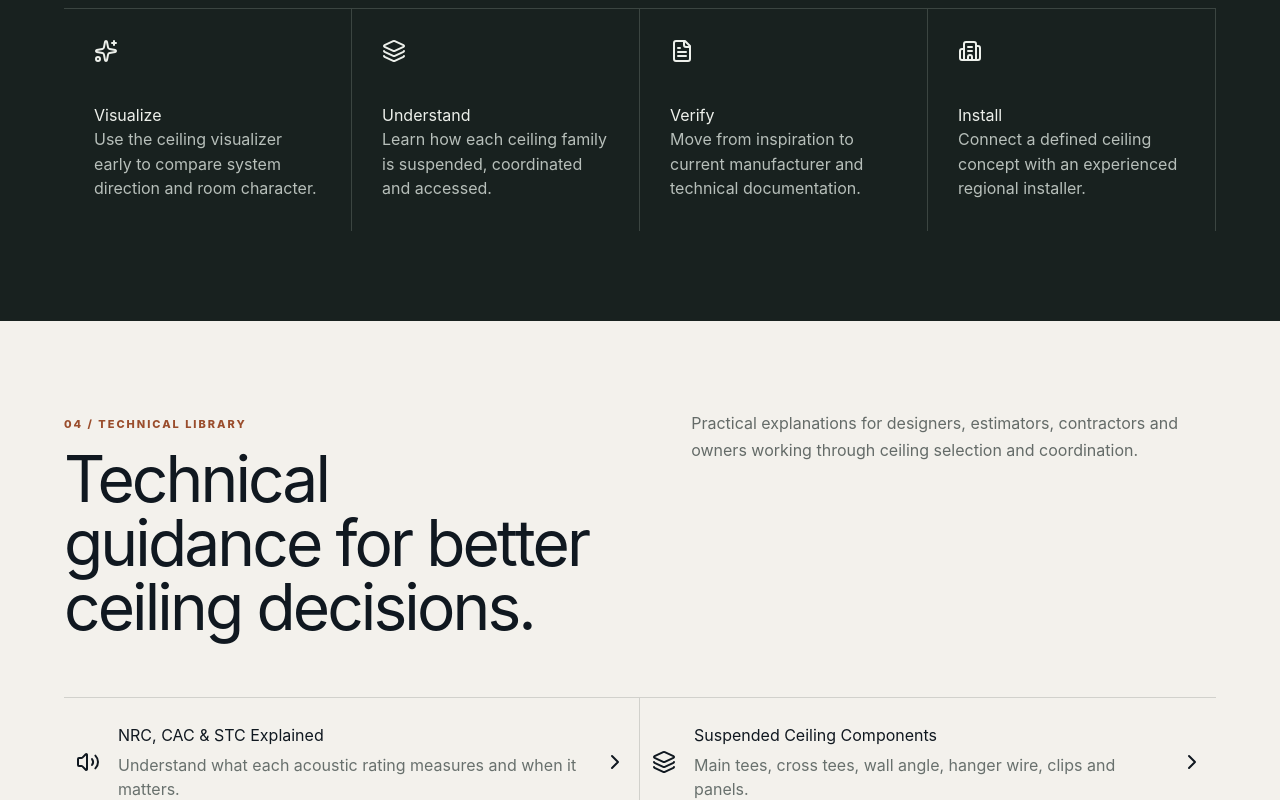
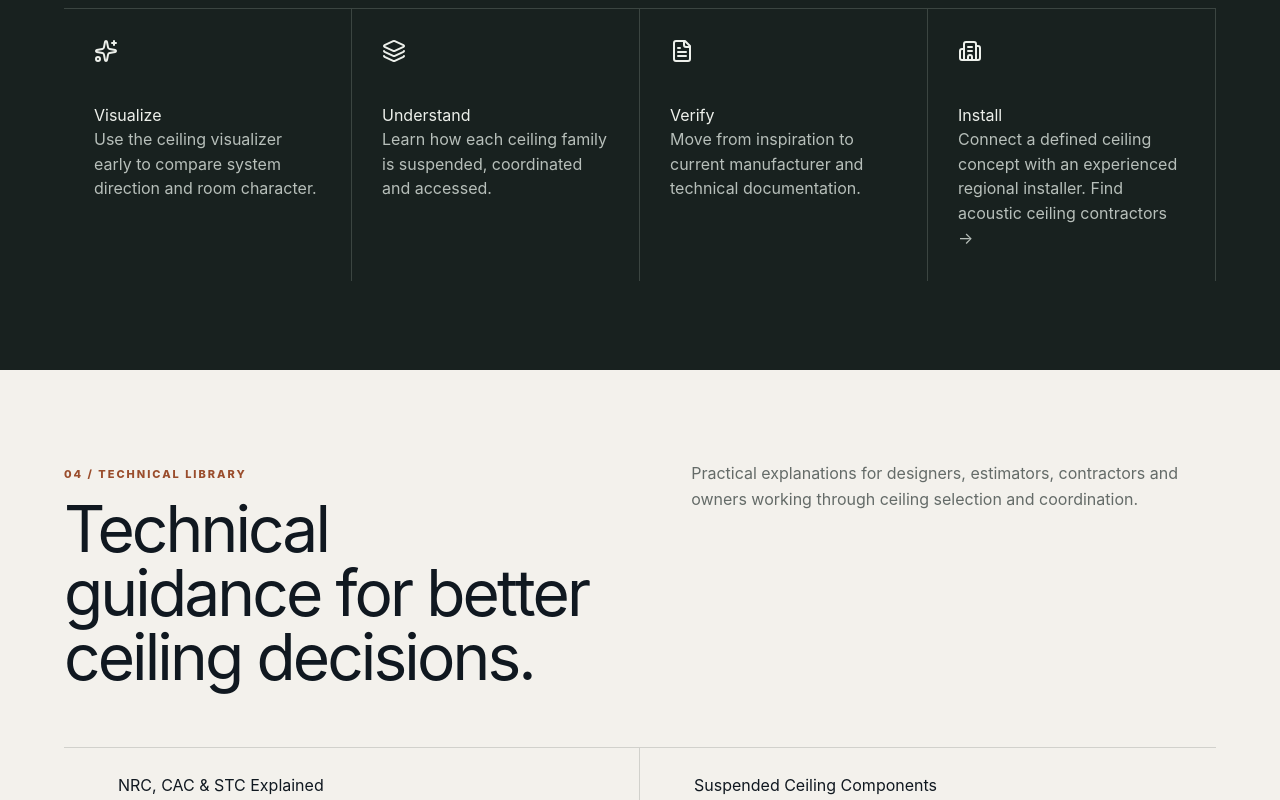
Before and after one commit to SHTFTV/Acustiq, a React (Vite) app: page / in a window 1280 px wide. Shown: the part 6060-6860 px from the top of the page. Built offline with nearby package versions, Linux system fonts and the light colour scheme.

Commit message:
Link the acoustic ceiling contractor directory from the homepage and navigation

```diff
--- a/src/App.tsx
+++ b/src/App.tsx
@@ -251,6 +251,7 @@ function Header() {
           </button>
           <div className="contractor-menu-panel">
             <span>LOWER MAINLAND INSTALLERS</span>
+            <A to="/contractors"><b>Acoustic ceiling contractors</b><small>Installation scope and local contacts</small></A>
             <A to="/contractors/rambo-walls-ceilings">
               <b>Vancouver</b>
               <small>Rambo Walls &amp; Ceilings</small>
@@ -447,8 +448,7 @@ function Home() {
             <Building2 />
             <h3>Install</h3>
             <p>
-              Connect a defined ceiling concept with an experienced regional
-              installer.
+              Connect a defined ceiling concept with an experienced regional installer. <A to="/contractors">Find acoustic ceiling contractors →</A>
             </p>
           </div>
         </div>
```
